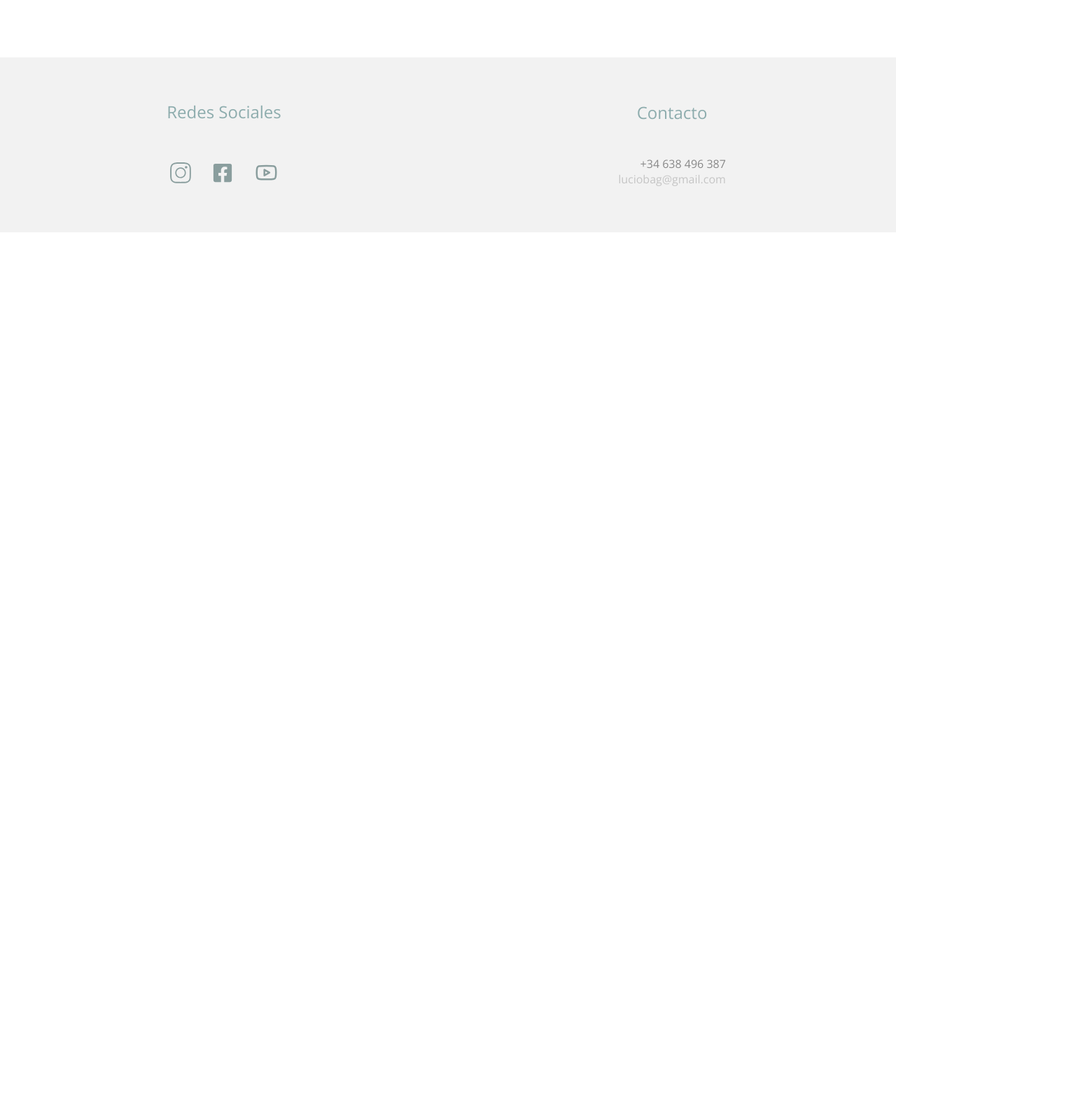
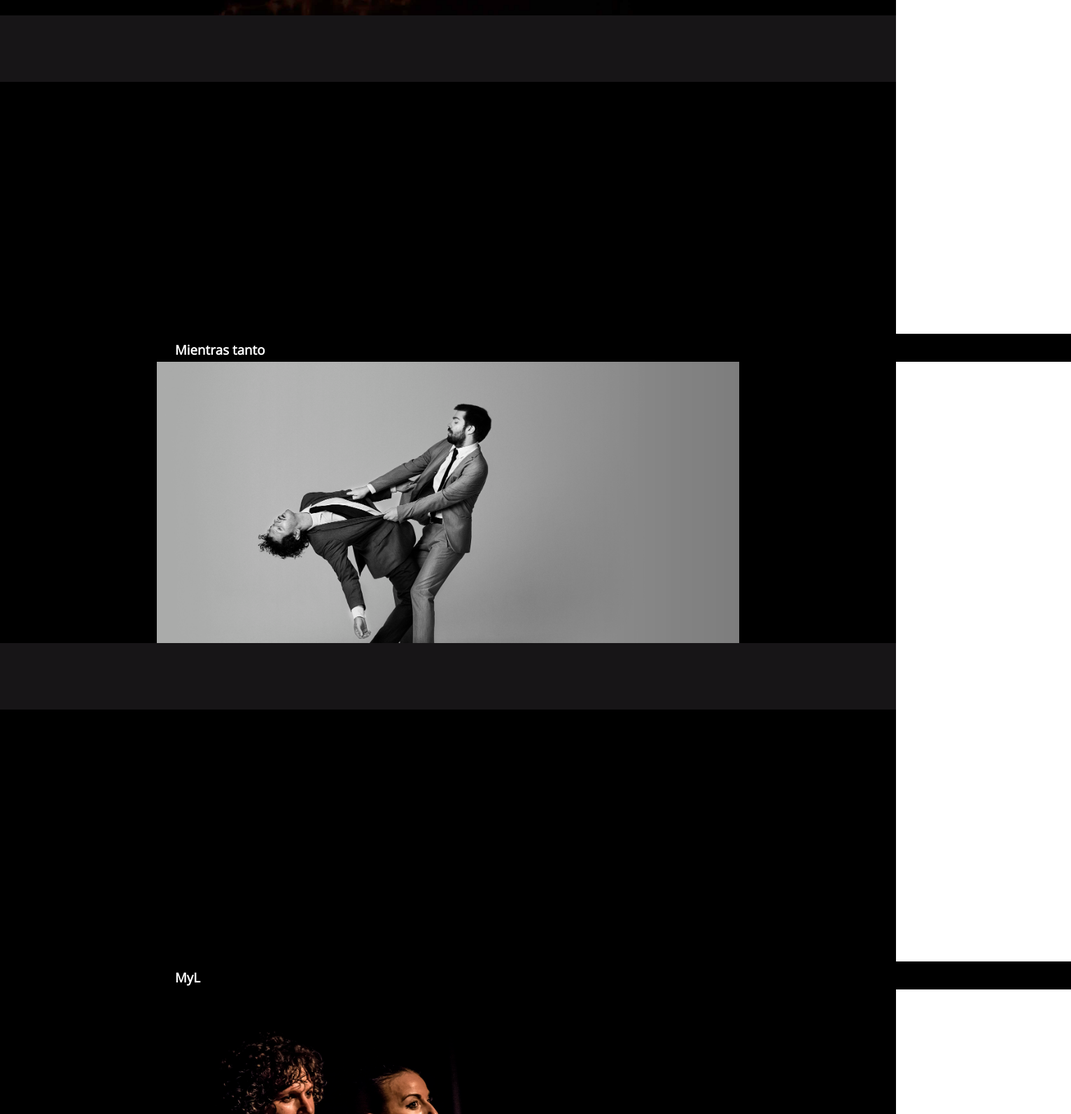
Before and after one commit to AlexEMartin/lucio, a React (Create React App) app: page /creador in a window 1280 px wide. Shown: the part 1028-2620 px from the top of the page at 70% size, 1530 px wide, since content can reach past the window. Before the commit the page ends 1360 px from the top, so only its background shows below. Built offline with nearby package versions, Linux system fonts and the light colour scheme.

Commit message:
Creator videos

```diff
--- a/src/pages/creador/Creador.css
+++ b/src/pages/creador/Creador.css
@@ -10,9 +10,21 @@
   justify-content: center;
 }
 
+.creator-title {
+  width: 100%;
+  background-color: black;
+  color: white;
+  margin: 0;
+  padding: 10px 0px 5px 10px;
+  font-weight: bold;
+}
+
 @media only screen and (min-width: 768px) {
   .creator-noland {
     width: 65%;
     margin: 0 auto;
   }
+  .creator-title {
+    padding-left: 250px;
   }
+}
--- a/src/pages/creador/Creador.jsx
+++ b/src/pages/creador/Creador.jsx
@@ -3,21 +3,46 @@ import WhappBtn from "../../utils/whatsapp/WhappBtn";
 import Iframe from "../../components/iframes/Iframe";
 import Footer from "../../components/footer/Footer";
 import noland from "../../img/noland.jpeg";
+import mientrastanto from "../../img/mientras-tanto.jpeg";
+import MyL from "../../img/MYL3.jpeg";
+import solojuntos from "../../img/solo-juntos.jpeg";
 import "./Creador.css";
 
 const Creador = () => {
   return (
-    <>
+    <div style={{ backgroundColor: "#171517" }}>
       <Navbar />
       <div style={{ width: "100%", backgroundColor: "black" }}>
         <Iframe url="https://www.youtube.com/watch?v=Gy-dify_Fqo" />
       </div>
+      <h3 className="creator-title">Movimiento Lúcido</h3>
       <div className="noland-container">
         <img className="creator-noland" src={noland} alt="" />
       </div>
+      <div style={{ width: "100%", backgroundColor: "black" }}>
+        <Iframe url="https://www.youtube.com/watch?v=wHSxI47I1fU" />
+      </div>
+      <h3 className="creator-title">Mientras tanto</h3>
+      <div className="noland-container">
+        <img className="creator-noland" src={mientrastanto} alt="" />
+      </div>
+      <div style={{ width: "100%", backgroundColor: "black" }}>
+        <Iframe url="https://www.youtube.com/watch?v=bphJLHzqGoo" />
+      </div>
+      <h3 className="creator-title">MyL</h3>
+      <div className="noland-container">
+        <img className="creator-noland" src={MyL} alt="" />
+      </div>
+      <div style={{ width: "100%", backgroundColor: "black" }}>
+        <Iframe url="https://www.youtube.com/watch?v=yL-qo8MW44k" />
+      </div>
+      <h3 className="creator-title">Solo Juntos</h3>
+      <div className="noland-container">
+        <img className="creator-noland" src={solojuntos} alt="" />
+      </div>
       <WhappBtn />
       <Footer />
-    </>
+    </div>
   );
 };
 
```
Lines whose indentation alone changed are shown as unchanged.
